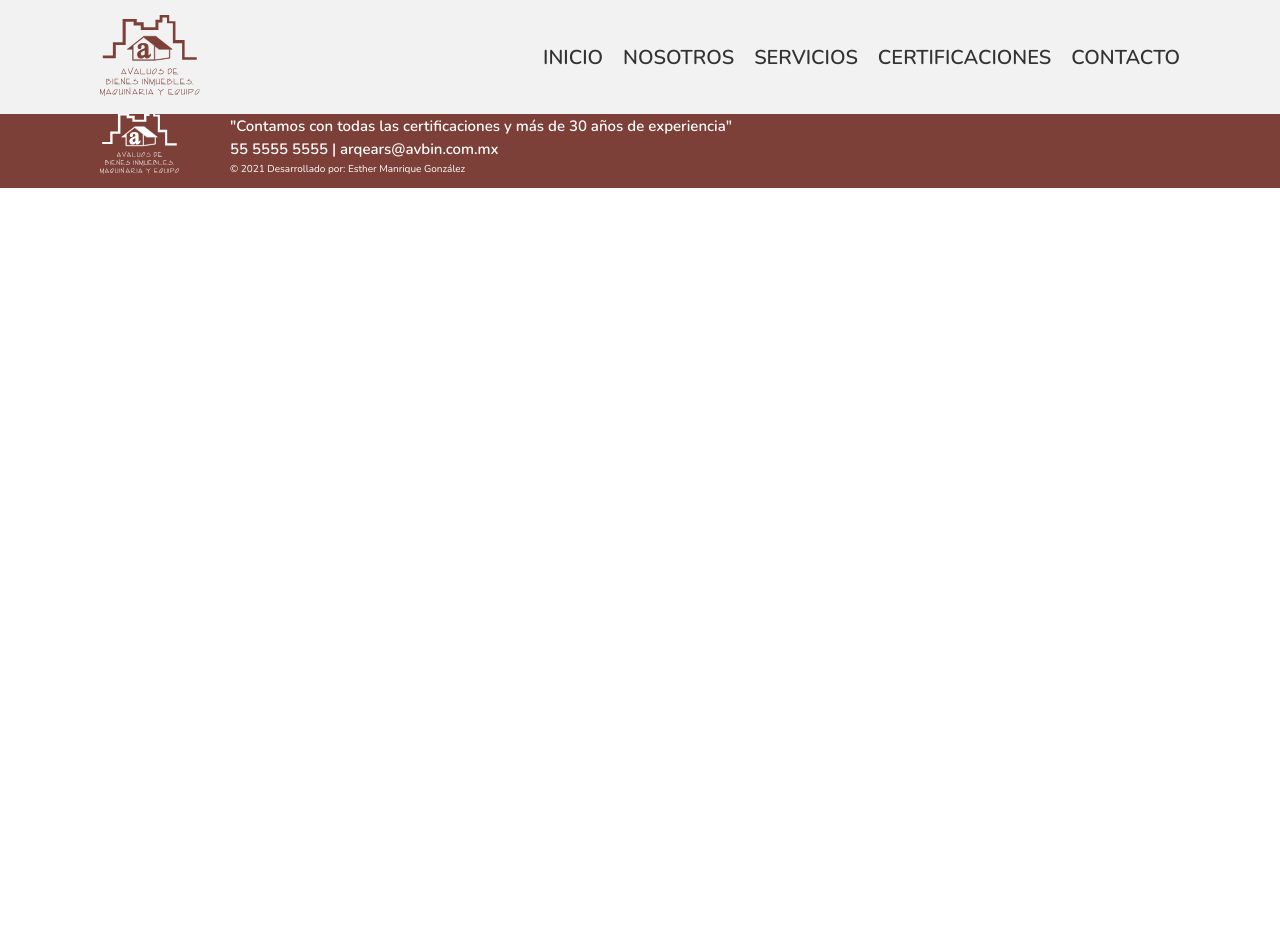
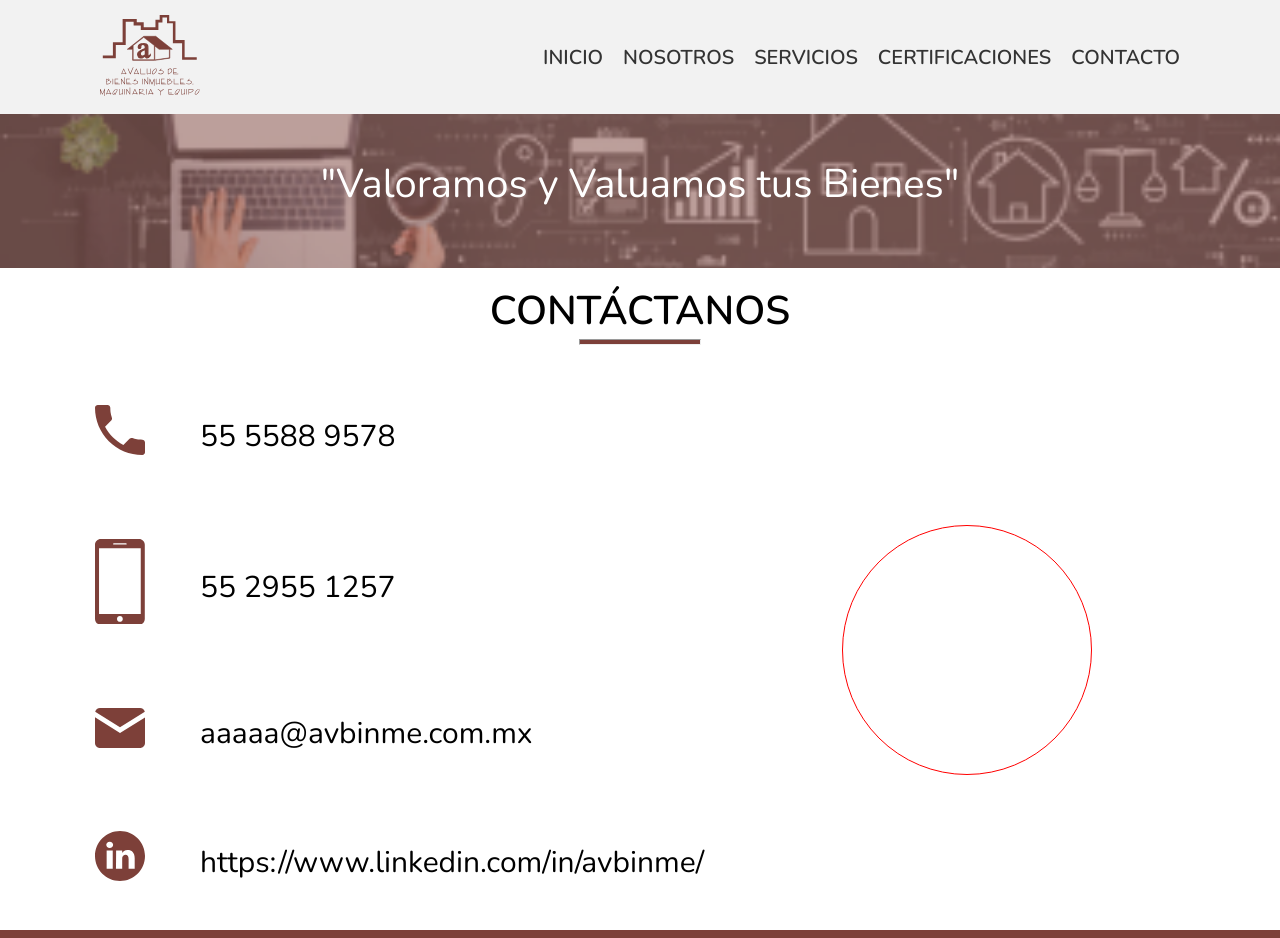
Before and after one commit to EstherManrique/avbinme-react, a React (Create React App) app: page /contacto in a window 1280 px wide. Shown: the top 938 px of the page. Before the commit the page ends 800 px from the top, so only its background shows below. Built offline with nearby package versions, Linux system fonts and the light colour scheme.

Commit message:
Added Contact component and page

```diff
--- a/src/App.js
+++ b/src/App.js
@@ -4,6 +4,9 @@ import { Switch, Route, Router } from "react-router-dom";
 import { createBrowserHistory } from "history";
 import Home from "./components/Pages/Home";
 import We from "./components/Pages/We";
+import Contact from "./components/Pages/Contact";
+
+
 
 
 const browserHistory = createBrowserHistory();
@@ -22,6 +25,12 @@ function App() {
           <We />
         </Route>
       </Switch>
+      <Switch>
+        <Route exact path="/contacto">
+          <Contact />
+        </Route>
+      </Switch>
+
 
       <Footer />
     </Router>
--- /dev/null
+++ b/src/components/Contact/ContactLinks.js
@@ -0,0 +1,109 @@
+import React, { Fragment } from "react";
+import { Link } from "react-router-dom";
+
+const ContactLinks = () => {
+  return (
+    <Fragment>
+      <section
+        className="content-contact"
+        aria-label="Contenido de la sección de Contacto"
+      >
+        <div
+          className="main-subtitle"
+          role="region"
+          aria-label="Título de la página Contacto"
+        >
+          <h2>CONTÁCTANOS</h2>
+          <hr />
+        </div>
+        <div className="container">
+          <div className="contact-info">
+            <div className="contact">
+              <span className="icon-phone">
+                <svg
+                  width="36"
+                  height="36"
+                  viewBox="0 0 36 36"
+                  fill="none"
+                  xmlns="http://www.w3.org/2000/svg"
+                >
+                  <path
+                    d="M34.046 24.976C32.786 24.946 31.2 24.872 30.198 24.696C29.114 24.504 27.81 24.132 26.892 23.846C26.172 23.622 25.388 23.82 24.854 24.352L20.42 28.76C17.356 27.146 14.902 25.266 12.824 23.176C10.734 21.098 8.854 18.644 7.24 15.58L11.648 11.144C12.18 10.61 12.378 9.826 12.154 9.106C11.87 8.19 11.496 6.886 11.306 5.802C11.128 4.8 11.056 3.214 11.024 1.954C10.998 0.864 10.11 0 9.02 0H2C1.124 0 0 0.656 0 2C0 11.078 3.68 19.748 9.932 26.068C16.252 32.32 24.922 36 34 36C35.344 36 36 34.876 36 34V26.98C36 25.89 35.136 25.002 34.046 24.976Z"
+                    fill="#7D4039"
+                  />
+                </svg>
+              </span>
+              <Link to="tel:5555889578" target="_blank" rel="noreferrer">
+                55 5588 9578
+              </Link>
+            </div>
+            <div className="contact">
+              <span className="icon-cel-phone">
+                <svg
+                  width="28"
+                  height="48"
+                  viewBox="0 0 28 48"
+                  fill="none"
+                  xmlns="http://www.w3.org/2000/svg"
+                >
+                  <path
+                    d="M24.6418 0H3.24206C1.4592 0 0 1.45783 0 3.24206V44.7566C0 46.5408 1.4592 48 3.24206 48H24.6418C26.4247 48 27.8839 46.5435 27.8839 44.7579V3.24206C27.8839 1.45783 26.4247 0 24.6418 0ZM10.5189 2.33691H17.365C17.5817 2.33691 17.7573 2.51246 17.7573 2.73051C17.7573 2.9472 17.5817 3.12274 17.365 3.12274H10.5189C10.3022 3.12274 10.1266 2.9472 10.1266 2.73051C10.1266 2.51246 10.3022 2.33691 10.5189 2.33691ZM13.9419 46.379C13.0464 46.379 12.3209 45.6535 12.3209 44.7566C12.3209 43.8597 13.0464 43.1355 13.9419 43.1355C14.8375 43.1355 15.563 43.8597 15.563 44.7566C15.563 45.6535 14.8375 46.379 13.9419 46.379ZM25.6279 42H2.256V5.14149H25.6279V42Z"
+                    fill="#7D4039"
+                  />
+                </svg>
+              </span>
+              <Link to="tel:5529551257" target="_blank" rel="noreferrer">
+                55 2955 1257
+              </Link>
+            </div>
+            <div className="contact">
+              <span className="icon-email">
+                <svg
+                  width="40"
+                  height="32"
+                  viewBox="0 0 40 32"
+                  fill="none"
+                  xmlns="http://www.w3.org/2000/svg"
+                >
+                  <path
+                    d="M4 0C2.14 0 0.584625 1.28581 0.140625 3.00781L20 15.4531L39.8711 3.04297C39.4391 1.30097 37.874 0 36 0H4ZM0 7.46875V28C0 30.206 1.794 32 4 32H36C38.206 32 40 30.206 40 28V7.51172L20 20L0 7.46875Z"
+                    fill="#7D4039"
+                  />
+                </svg>
+              </span>
+              <Link
+                to="mailto:aaaaa@avbinme.com.mx"
+                target="_blank"
+                rel="noreferrer"
+              >
+                aaaaa@avbinme.com.mx
+              </Link>
+            </div>
+            <div className="contact">
+              <span className="icon-linkedin">
+                <svg
+                  width="48"
+                  height="48"
+                  viewBox="0 0 48 48"
+                  fill="none"
+                  xmlns="http://www.w3.org/2000/svg"
+                >
+                  <path
+                    d="M24 0C10.7472 0 0 10.7472 0 24C0 37.2528 10.7472 48 24 48C37.2528 48 48 37.2528 48 24C48 10.7472 37.2528 0 24 0ZM17.0259 36.2812H11.1808V18.6962H17.0259V36.2812ZM14.1035 16.2949H14.0654C12.104 16.2949 10.8354 14.9447 10.8354 13.2572C10.8354 11.5316 12.1428 10.2188 14.1423 10.2188C16.1418 10.2188 17.3723 11.5316 17.4104 13.2572C17.4104 14.9447 16.1418 16.2949 14.1035 16.2949ZM38.1021 36.2812H32.2577V26.8737C32.2577 24.5094 31.4114 22.897 29.2965 22.897C27.6819 22.897 26.7202 23.9846 26.2976 25.0345C26.1431 25.4103 26.1053 25.9354 26.1053 26.4609V36.2812H20.2606C20.2606 36.2812 20.3372 20.3459 20.2606 18.6962H26.1053V21.186C26.8821 19.9878 28.2719 18.2834 31.3729 18.2834C35.2185 18.2834 38.1021 20.7968 38.1021 26.198V36.2812Z"
+                    fill="#7D4039"
+                  />
+                </svg>
+              </span>
+              <Link to="/" target="_blank">
+                https://www.linkedin.com/in/avbinme/
+              </Link>
+            </div>
+          </div>
+          <div className="text-circle"></div>
+        </div>
+      </section>
+    </Fragment>
+  );
+};
+
+export default ContactLinks;
--- /dev/null
+++ b/src/components/Pages/Contact.js
@@ -0,0 +1,14 @@
+import React, { Fragment } from "react";
+import ContactLinks from "../Contact/ContactLinks";
+import HeroSlogan from "../HeroSlogan/HeroSlogan";
+
+const Contact = () => {
+  return (
+    <Fragment>
+      <HeroSlogan />
+      <ContactLinks />
+    </Fragment>
+  );
+};
+
+export default Contact;
--- a/src/components/Pages/We.js
+++ b/src/components/Pages/We.js
@@ -1,10 +1,12 @@
 import React, { Fragment } from 'react'
+import HeroSlogan from '../HeroSlogan/HeroSlogan'
 import WeCards from '../WeCards/WeCards'
 import WeContent from '../WeContent/WeContent'
 
 const We = () => {
   return (
     <Fragment>
+      <HeroSlogan />
       <WeContent />
       <WeCards />
     </Fragment>
```
Also changed, not shown: src/components/WeCards/WeCards.js (+159 -51 lines), src/components/Pages/Certifications.js (added), src/components/Pages/Services.js (added), src/components/ServicesSlider/ServicesSlider.js (added).
